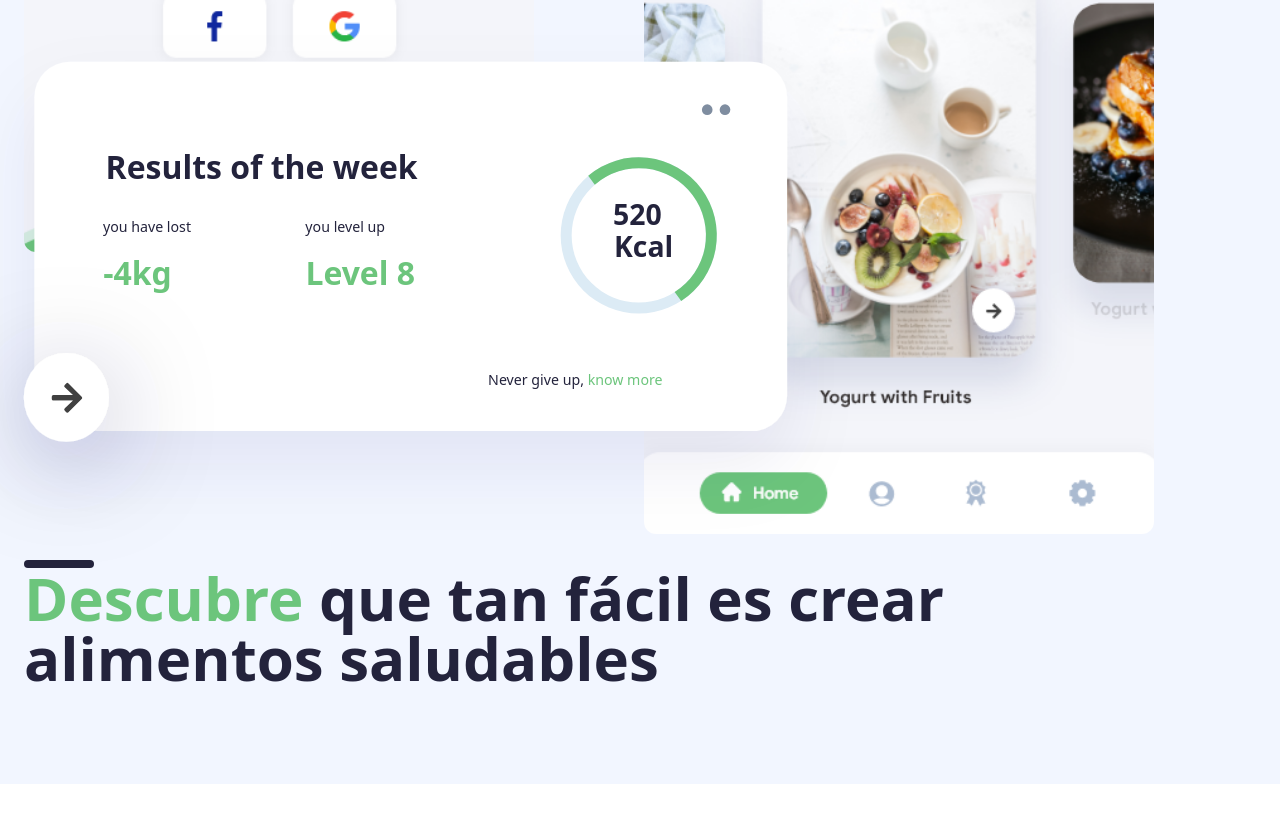
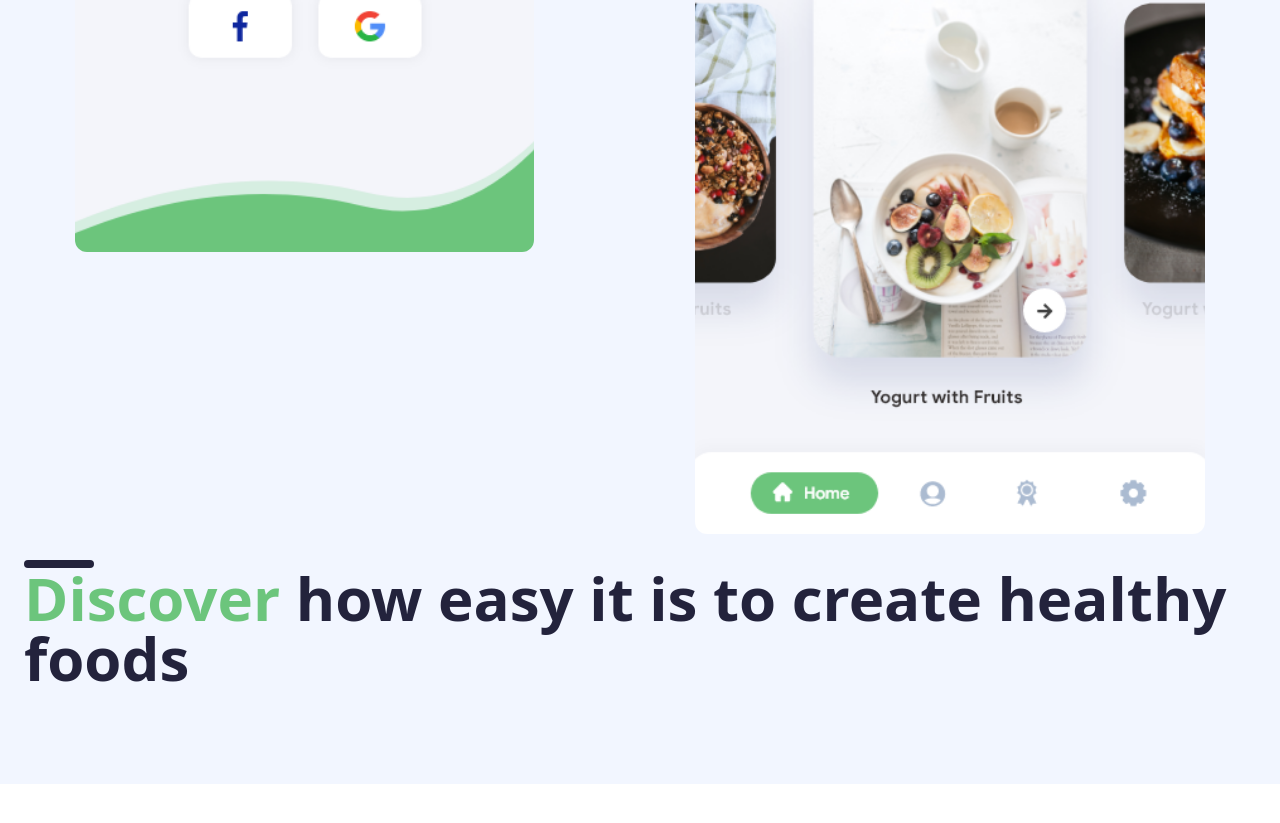
Before and after one commit to jonassarcilla/daietto, a Next.js app: page / in a window 1280 px wide. Shown: the part 1187-2010 px from the top of the page. After the commit the page ends 1971 px from the top, so only its background shows below. Built offline with nearby package versions, Linux system fonts and the light colour scheme.

Commit message:
Arrange items

```diff
--- a/src/components/Main.js
+++ b/src/components/Main.js
@@ -28,25 +28,25 @@ const Main = () => {
 
                 <div className="relative flex flex-row flex-wrap gap-x-2 items-center pb-1/4">
                     <div className="relative flex-auto pb-11/12">
-                        <img src="/assets/app_login.png" className="absolute top-0 w-10/12 h-full object-cover rounded-xl" alt="Daietto - App Login" />
+                        <img src="/assets/app_login.png" className="absolute top-0 left-1/12 w-3/4 h-full object-cover rounded-xl" alt="Daietto - App Login" />
                     </div>
                     <div className="relative flex-auto pb-11/12">
-                        <img src="/assets/app_homescreen.png" className="absolute top-3/12 w-10/12 h-full object-cover rounded-xl" alt="Daietto - App Login" />
+                        <img src="/assets/app_homescreen.png" className="absolute top-3/12 left-1/12 w-10/12 h-full object-cover rounded-xl" alt="Daietto - App Login" />
                     </div>
 
-                    <div className="flex flex-row flex-wrap content-start justify-start absolute bottom-0 left-0 w-full h-full">
+                    {/* <div className="flex flex-row flex-wrap content-start justify-start absolute bottom-0 left-0 w-full h-full">
                         <img src="/assets/app_results.svg" className="app_results absolute w-full h-full" alt="Daietto - App Results"/>
-                    </div>
+                    </div> */}
                 </div>
            </section>
 
            {/* Feature 1 */}
-           <section>
+           <section className="z-10">
                 <div>
                     <img src="/assets/top_divider.svg" alt="Daeitto - Top divider" />
                     <h2 className="text-accent text-6xl font-bold">
-                        <strong className="text-primary">Descubre </strong>
-                        que tan fácil es crear alimentos saludables
+                        <strong className="text-primary">Discover </strong>
+                        how easy it is to create healthy foods
                     </h2>
                 </div>
            </section>
```
